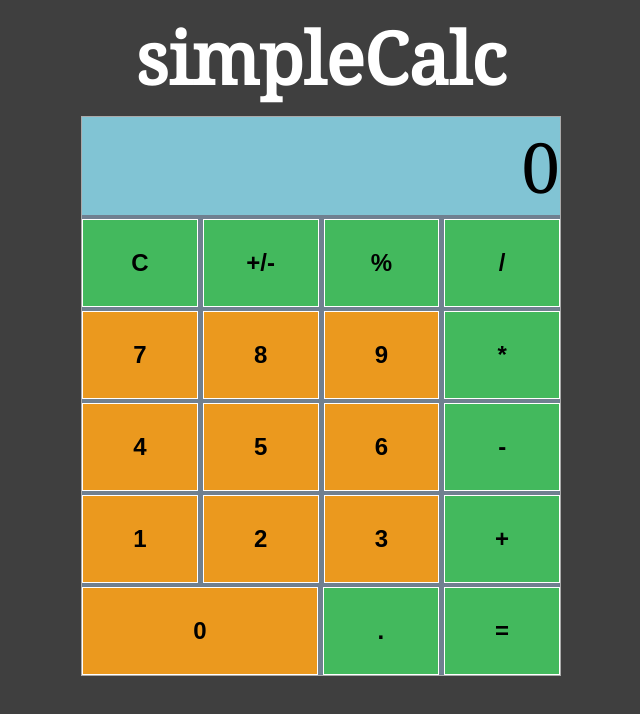
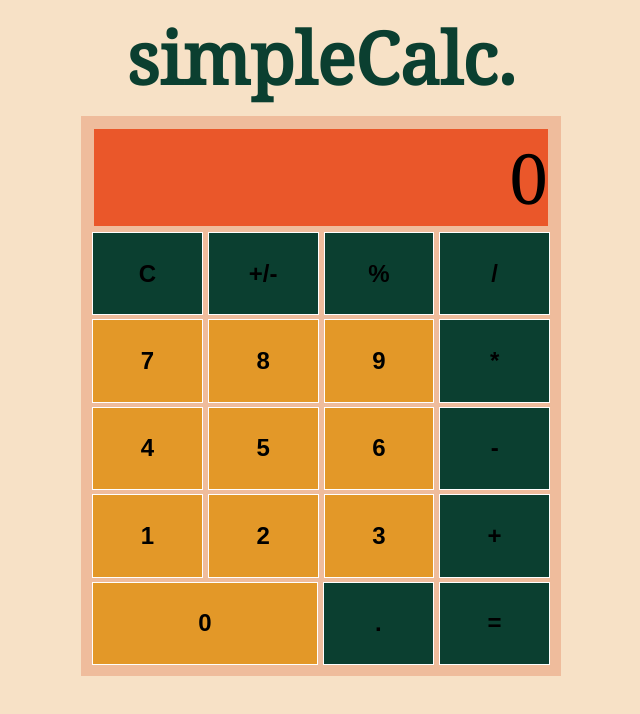
Before and after one commit to alexwittwer/simpleCalc, a plain HTML site: page index.html in a window 1280 px wide. Shown: the whole page, without its empty margins (319-959 px from the left). Drawn offline with Linux system fonts and the light colour scheme.

Commit message:
change color scheme

```diff
--- a/index.html
+++ b/index.html
@@ -12,7 +12,7 @@
     />
   </head>
   <body>
-    <h1>simpleCalc</h1>
+    <h1>simpleCalc.</h1>
     <div class="mainCalc">
       <div class="calcWindow">0</div>
       <div class="r1">
--- a/style.css
+++ b/style.css
@@ -3,12 +3,12 @@ body {
   align-items: center;
   justify-content: center;
   flex-direction: column;
-  background-color: rgb(63, 63, 63);
+  background-color: #f7e1c6;
 }
 
 h1 {
   font-family: "Noto Serif", serif;
-  color: white;
+  color: #0b3f30;
   font-size: 72px;
   margin: 0;
   margin-bottom: 10px;
@@ -18,18 +18,19 @@ h1 {
   box-sizing: border-box;
   height: 70vh;
   width: 480px;
-  background-color: slategray;
+  background-color: #efbc9c;
   flex-direction: column;
   display: flex;
   justify-content: space-between;
   border-style: solid;
   border-width: 1px;
-  border-color: rgb(170, 170, 170);
+  border-color: #efbc9c;
   gap: 4px;
+  padding: 10px;
 }
 
 .calcWindow {
-  background-color: rgb(129, 196, 212);
+  background-color: #ea572a;
   font-family: "Noto Serif", serif;
   font-size: 52pt;
   display: flex;
@@ -37,6 +38,9 @@ h1 {
   align-items: center;
   justify-content: flex-end;
   overflow: hidden;
+  border-style: solid;
+  border-width: 2px;
+  border-color: #efbc9c;
 }
 
 .r1,
@@ -61,7 +65,7 @@ button {
 }
 
 button:active {
-  background-color: #525252;
+  background-color: #efbc9c;
 }
 
 .funcBtn,
@@ -72,14 +76,14 @@ button:active {
 }
 
 .funcBtn {
-  background-color: rgb(67, 185, 93);
+  background-color: #0b3f30;
   flex: 1;
   margin: 0;
   padding: 0;
 }
 
 .numsBtn {
-  background-color: rgb(235, 153, 30);
+  background-color: #e39828;
 }
 
 #zero {
```
